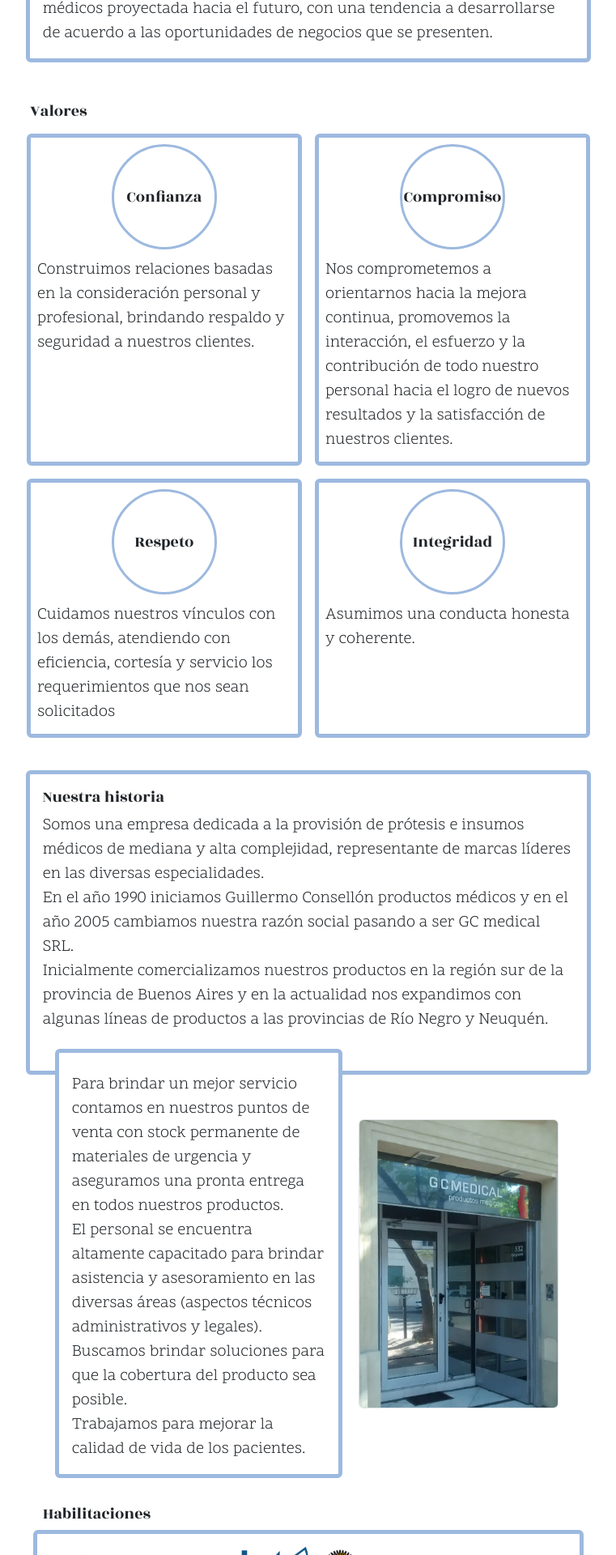
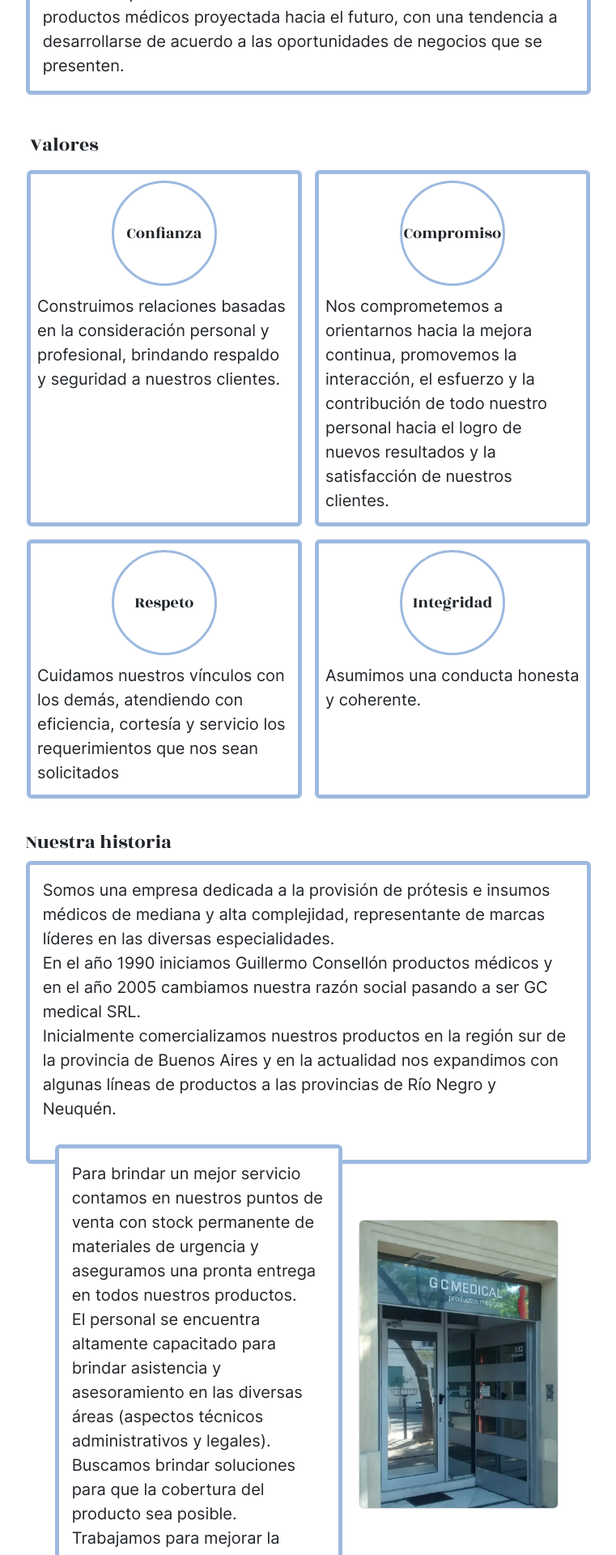
Before and after one commit to florencianionquepan/gc-medical, a React (Vite) app: page /nosotros in a window 1280 px wide. Shown: the part 580-2500 px from the top of the page at 81% size, without its empty margins (259-1020 px from the left). Built offline with nearby package versions, Linux system fonts and the light colour scheme.

Commit message:
fix font about page

```diff
--- a/src/about/AboutComponent.jsx
+++ b/src/about/AboutComponent.jsx
@@ -6,7 +6,7 @@ export const AboutComponent = ({title,text, adClass}) => {
         const lines = text.split(/\./);
         const filteredLines = lines.filter(line => line.trim() !== '');
         const paragraphs = filteredLines.map((line, index) => (
-          <p key={index} className="mb-0 fs-5">{line.trim()}.</p>
+          <p key={index} className="mb-0 fs-5 inter">{line.trim()}.</p>
         ));
         return paragraphs;
       };
@@ -14,8 +14,8 @@ export const AboutComponent = ({title,text, adClass}) => {
   return (
     <>
         <div className="rounded">
+            <h5 className="rozha-one fs-4"> {title} </h5>
             <div className={`border border-gris border-5 bg-body rounded p-3 ${adClass}`}>
-                <h5 className="rozha-one"> {title} </h5>
                  {splitText(text)}
             </div>
         </div>
--- a/src/about/AboutPage.jsx
+++ b/src/about/AboutPage.jsx
@@ -29,12 +29,12 @@ export const AboutPage = () => {
         {/* Valores */}
         <div className="row justify-content-center mt-3">
           <div className="col-10 col-md-8 ms-5 mt-3">
-            <h5 className="rozha-one">
+            <h5 className="rozha-one fs-4">
               {info[2].title}
             </h5>
           </div>
         </div>
-        <div className="row justify-content-center mb-3 mx-5">
+        <div className="row justify-content-center mb-3 mx-5 inter">
             {info[2].texts.map((val)=>(
               <ValuesComponent key={val.id}
                                 title={val.title}
@@ -68,7 +68,7 @@ export const AboutPage = () => {
         {/* Habilitaciones */}
         <div className="row justify-content-center mt-3 mx-5">
           <div className='col-10 col-md-8'>
-            <h5 className="rozha-one">Habilitaciones</h5>
+            <h5 className="rozha-one fs-4">Habilitaciones</h5>
           </div>
         </div>
         <div className="row justify-content-center mb-3 mx-5">
```
